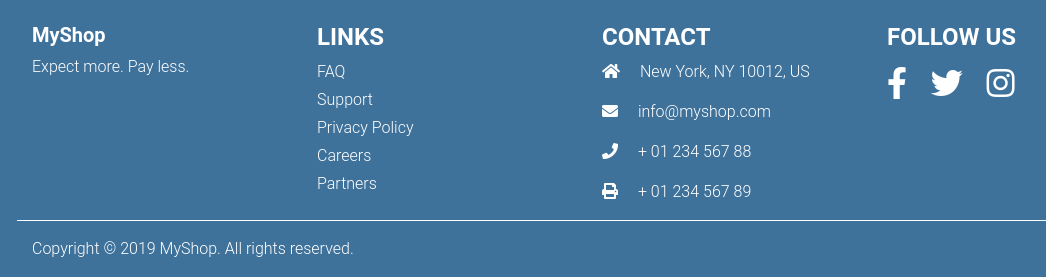
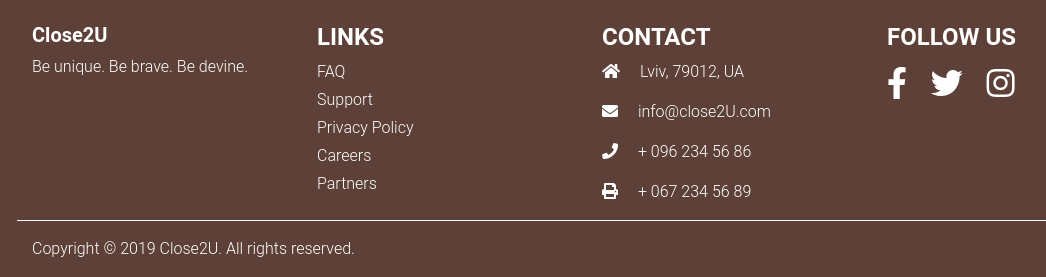
Before and after one commit to SofiiaRomah/eCommerceShop, a Django app: template templates/home.html in a window 1280 px wide. Shown: the part 801-1078 px from the top of the page, without its empty margins (53-1099 px from the left). Run offline with Django 3.2, Linux system fonts and the light colour scheme; the template is opened without the code that fills it, so the values that code supplies are empty; some libraries are stand-ins or nearby versions.

Commit message:
Edited styles of home page

```diff
--- a/eCommerceShop/settings.py
+++ b/eCommerceShop/settings.py
@@ -58,7 +58,7 @@ ROOT_URLCONF = 'eCommerceShop.urls'
 TEMPLATES = [
     {
         'BACKEND': 'django.template.backends.django.DjangoTemplates',
-        'DIRS': [],
+        'DIRS': [os.path.join(BASE_DIR, 'templates')],
         'APP_DIRS': True,
         'OPTIONS': {
             'context_processors': [
@@ -122,3 +122,7 @@ USE_TZ = True
 # https://docs.djangoproject.com/en/2.2/howto/static-files/
 
 STATIC_URL = '/static/'
+
+STATICFILES_DIRS = [
+    os.path.join(BASE_DIR, 'static'),
+]
--- a/eCommerceShop/urls.py
+++ b/eCommerceShop/urls.py
@@ -16,6 +16,10 @@ Including another URLconf
 from django.contrib import admin
 from django.urls import path
 
+from home.views import home_screen_view
+
+
 urlpatterns = [
-    path('admin/', admin.site.urls),
+    path("admin/", admin.site.urls),
+    path("", home_screen_view, name="home"),
 ]
--- a/home/views.py
+++ b/home/views.py
@@ -2,6 +2,6 @@ from django.shortcuts import render
 
 # Create your views here.
 
+
 def home_screen_view(request):
-    print(request.headers)
     return render(request, "home.html", {})
--- a/static/css/main.css
+++ b/static/css/main.css
@@ -37,7 +37,7 @@ main,
 
 .footer-link:hover {
     text-decoration: none;
-    color: #04D6B3;
+    color: orange;
 }
 
 .soc-btn {
@@ -46,5 +46,5 @@ main,
 }
 
 .soc-btn:hover {
-    color: #04D6B3;
+    color: orange;
 }
--- a/templates/home.html
+++ b/templates/home.html
@@ -1,9 +1,10 @@
 {% extends "base.html" %}
+{% load static %}
 
 {% block content %}
 
 <!--Carousel Wrapper-->
-<section id="carousel-example-1z" class="carousel slide carousel-fade pt-4" data-ride="carousel">
+<section id="carousel-example-1z" class="carousel slide carousel-fade" data-ride="carousel">
 
     <!--Indicators-->
     <ol class="carousel-indicators">
@@ -18,11 +19,11 @@
 
         <!--First slide-->
         <div class="carousel-item active">
-            <div class="view" style="background-image: url('https://mdbootstrap.com/img/Photos/Horizontal/E-commerce/8-col/img%282%29.jpg');
+            <div class="view" style="background-image: url({% static 'img/pic1.jpg' %});
                 background-repeat: no-repeat; background-size: cover; background-position: center;">
 
                 <!-- Mask & flexbox options-->
-                <div class="mask rgba-black-strong d-flex justify-content-center align-items-center">
+                <div class="mask rgba-mdb-color-strong d-flex justify-content-center align-items-center">
 
                     <!-- Content -->
                     {% include "snippets/welcome.html" %}
@@ -37,11 +38,11 @@
 
         <!--Second slide-->
         <div class="carousel-item">
-            <div class="view" style="background-image: url('https://mdbootstrap.com/img/Photos/Horizontal/E-commerce/8-col/img%283%29.jpg');
+            <div class="view" style="background-image: url({% static 'img/pic2.jpg' %});
                 background-repeat: no-repeat; background-size: cover; background-position: center;">
 
                 <!-- Mask & flexbox options-->
-                <div class="mask rgba-black-strong d-flex justify-content-center align-items-center">
+                <div class="mask rgba-mdb-color-strong d-flex justify-content-center align-items-center">
 
                     <!-- Content -->
                     {% include "snippets/welcome.html" %}
@@ -56,11 +57,11 @@
 
         <!--Third slide-->
         <div class="carousel-item">
-            <div class="view" style="background-image: url('https://mdbootstrap.com/img/Photos/Horizontal/E-commerce/8-col/img%285%29.jpg');
+            <div class="view" style="background-image: url({% static 'img/pic3.jpg' %});
                 background-repeat: no-repeat; background-size: cover; background-position: center;">
 
                 <!-- Mask & flexbox options-->
-                <div class="mask rgba-black-strong d-flex justify-content-center align-items-center">
+                <div class="mask rgba-mdb-color-strong d-flex justify-content-center align-items-center">
 
                     <!-- Content -->
                     {% include "snippets/welcome.html" %}
--- a/templates/snippets/footer.html
+++ b/templates/snippets/footer.html
@@ -1,11 +1,11 @@
 <!-- Footer -->
-<footer class="unique-color text-white">
+<footer class="brown darken-2 text-white">
     <div class="container-fluid">
         <div class="container">
             <div class="row">
                 <div class="col-md-6 col-lg-3 mt-4">
-                    <h5 class="font-weight-bold">MyShop</h5>
-                    <p>Expect more. Pay less.</p>
+                    <h5 class="font-weight-bold">Close2U</h5>
+                    <p>Be unique. Be brave. Be devine.</p>
                 </div>
                 <div class="col-md-6 col-lg-3 mt-4">
                     <h4 class="font-weight-bold">LINKS</h4>
@@ -30,19 +30,19 @@
                 <div class="col-md-6 col-lg-3 mt-4">
                     <h4 class="font-weight-bold">CONTACT</h4>
                     <p>
-                        <i class="fas fa-home mr-3" aria-hidden="true"></i> New York, NY 10012, US
+                        <i class="fas fa-home mr-3" aria-hidden="true"></i> Lviv, 79012, UA
                         <span class="sr-only">Address</span>
                     </p>
                     <p>
-                        <i class="fas fa-envelope mr-3"></i> info@myshop.com
+                        <i class="fas fa-envelope mr-3"></i> info@close2U.com
                         <span class="sr-only">Email</span>
                     </p>
                     <p>
-                        <i class="fas fa-phone mr-3"></i> + 01 234 567 88
+                        <i class="fas fa-phone mr-3"></i> + 096 234 56 86
                         <span class="sr-only">Phone</span>
                     </p>
                     <p>
-                        <i class="fas fa-print mr-3"></i> + 01 234 567 89
+                        <i class="fas fa-print mr-3"></i> + 067 234 56 89
                         <span class="sr-only">Fax</span>
                     </p>
                 </div>
@@ -64,7 +64,7 @@
             </div>
             <div class="row border-top border-white py-3">
                 <div class="col-12">
-                    <span>Copyright © 2019 MyShop. All rights reserved.</span>
+                    <span>Copyright © 2019 Close2U. All rights reserved.</span>
                 </div>
             </div>
         </div>
--- a/templates/snippets/navbar.html
+++ b/templates/snippets/navbar.html
@@ -1,10 +1,10 @@
 <!-- Navbar -->
-<nav class="navbar fixed-top navbar-expand-lg navbar-light white scrolling-navbar">
+<nav class="navbar fixed-top navbar-expand-lg navbar-light rgba-orange-strong scrolling-navbar">
     <div class="container">
 
         <!-- Brand -->
         <a class="navbar-brand waves-effect" href="#">
-            <strong class="blue-text">MyShop</strong>
+            <strong class="font-weight-bold brown-text">Close2U</strong>
         </a>
 
         <!-- Collapse -->
@@ -34,16 +34,16 @@
                     <a class="nav-link py-3">
                         <span class="badge red z-depth-1 mr-1"> 1 </span>
                         <i class="fas fa-shopping-cart"></i>
-                        <span class="clearfix d-none d-sm-inline-block"> Cart </span>
+                        {% comment %} <span class="clearfix d-none d-sm-inline-block"> Cart </span> {% endcomment %}
                     </a>
                 </li>
                 <li class="nav-item">
-                    <a href="#" class="nav-link btn btn-outline-primary rounded waves-effect">
+                    <a href="#" class="nav-link btn btn-brown rounded text-white waves-effect">
                         Sign In
                     </a>
                 </li>
                 <li class="nav-item">
-                    <a href="#" class="nav-link btn btn-primary rounded text-white waves-effect">
+                    <a href="#" class="nav-link btn btn-brown rounded text-white waves-effect">
                         Sign Up
                     </a>
                 </li>
--- a/templates/snippets/welcome.html
+++ b/templates/snippets/welcome.html
@@ -3,13 +3,9 @@
         <strong>Welcome</strong>
     </h1>
 
-    <p>
-        <strong>Expect more. Pay less.</strong>
-    </p>
-
-    <p class="mb-4 d-none d-md-block">
-        <strong>High quality products at an affordable price are waiting for you</strong>
-    </p>
+    <h5>
+        <strong>Be unique. Be brave. Be devine.</strong>
+    </h5>
 
     <a href="#" class="btn btn-outline-white btn-lg">
         start shopping
```
Also changed, not shown: static/img/pic1.jpg (added), static/img/pic2.jpg (added), static/img/pic3.jpg (added).
